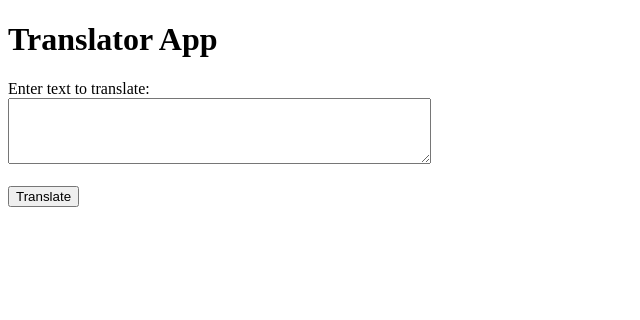
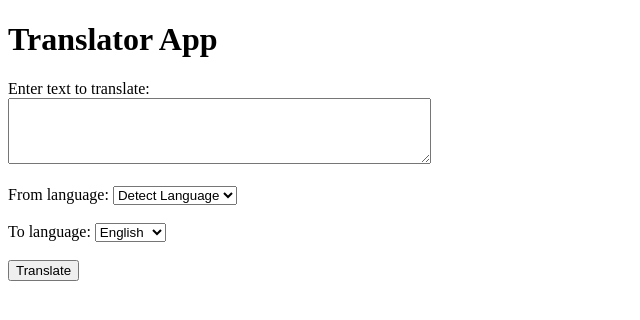
Before and after one commit to imisgsc/DJANGO-TRANSLATOR-APP, a Flask app: page / in a window 1280 px wide. Shown: the top 320 px of the page, without its empty margins (0-640 px from the left). Run offline with Flask 3, Linux system fonts and the light colour scheme.

Commit message:
added dropdown

```diff
--- a/templates/index.html
+++ b/templates/index.html
@@ -11,6 +11,26 @@
     <form action="" method="post">
         <label for="input_text">Enter text to translate:</label><br>
         <textarea id="input_text" name="input_text" rows="4" cols="50"></textarea><br><br>
+
+        <label for="source_lang">From language:</label>
+        <select id="source_lang" name="source_lang">
+            <option value="auto">Detect Language</option>
+            <option value="en">English</option>
+            <option value="es">Spanish</option>
+            <option value="fr">French</option>
+            <option value="de">German</option>
+            <!-- Add more language options as needed -->
+        </select><br><br>
+
+        <label for="target_lang">To language:</label>
+        <select id="target_lang" name="target_lang">
+            <option value="en">English</option>
+            <option value="es">Spanish</option>
+            <option value="fr">French</option>
+            <option value="de">German</option>
+            <!-- Add more language options as needed -->
+        </select><br><br>
+
         <input type="submit" value="Translate">
     </form>
     {% if translated_text %}
```
